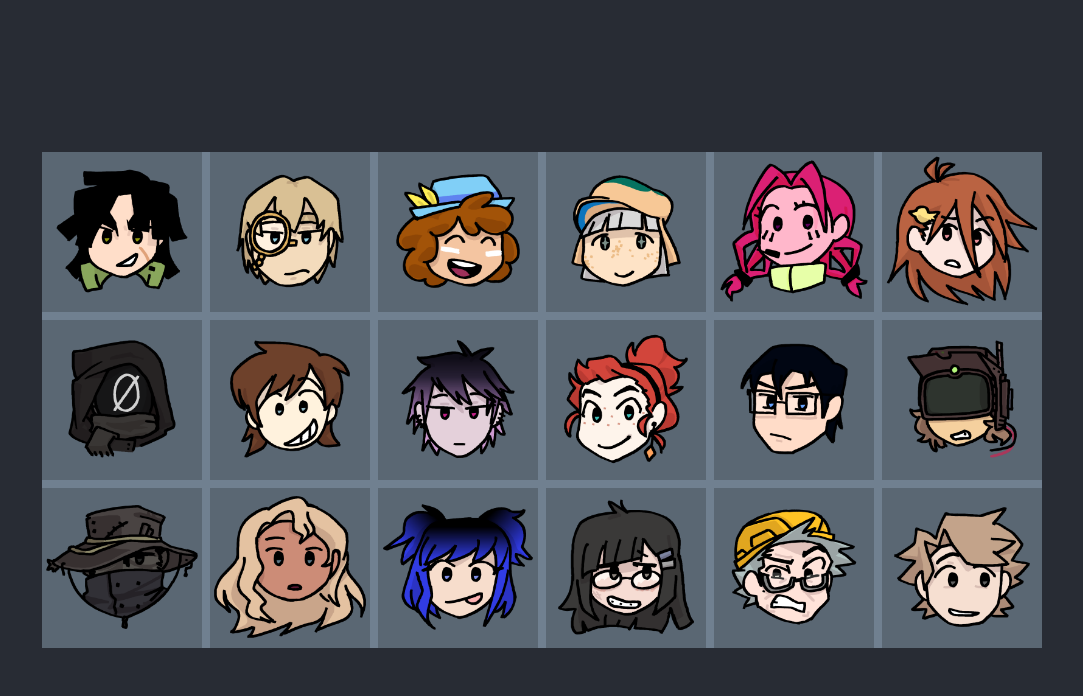
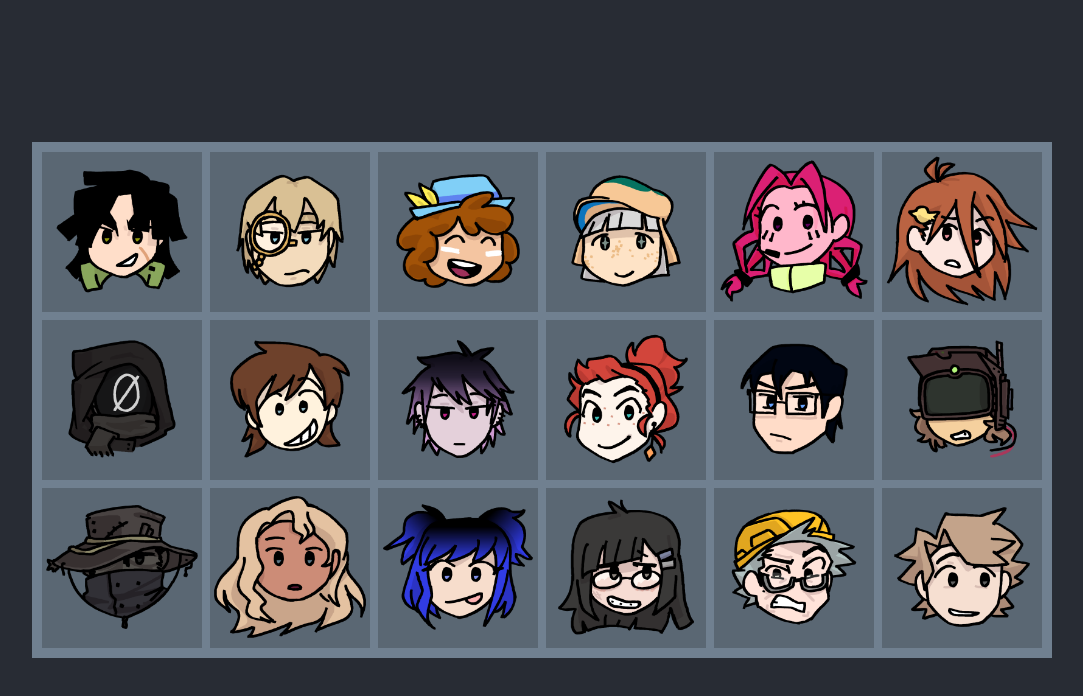
Before and after one commit to SNTPG/shds-site, a React (Create React App) app in the folder site/: page / in a window 1280 px wide. Shown: the top 696 px of the page, without its empty margins (98-1181 px from the left). Built offline with nearby package versions, Linux system fonts and the light colour scheme.

Commit message:
Some styling changes to the cast page

```diff
--- a/site/src/App.css
+++ b/site/src/App.css
@@ -322,6 +322,7 @@ p {
 }
 
 .cast-grid {
+  border: slategray solid 10px;
   display: grid;
   grid-template-areas:
     'rei andrew avery camille ami emma'
--- a/site/src/pages/Cast.js
+++ b/site/src/pages/Cast.js
@@ -27,7 +27,7 @@ class Cast extends React.Component {
         );
         const chapSquares = chaps.map((chap) =>
             <div className={"chap "+ chap}>
-                <button id={chap}>
+                <button id={chap} onClick={() => this.loadCard(chap)}>
                     <ChapMug character={chap}/>
                 </button>
             </div>
```
